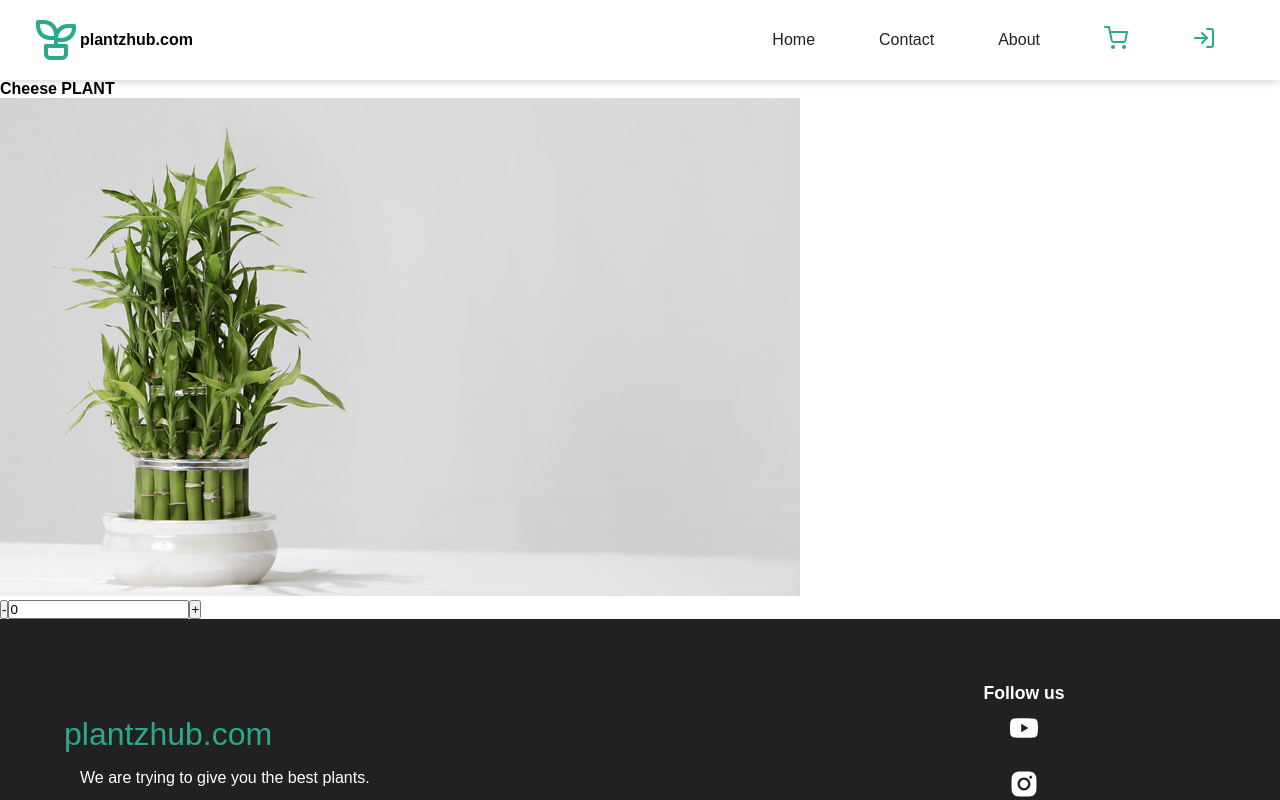
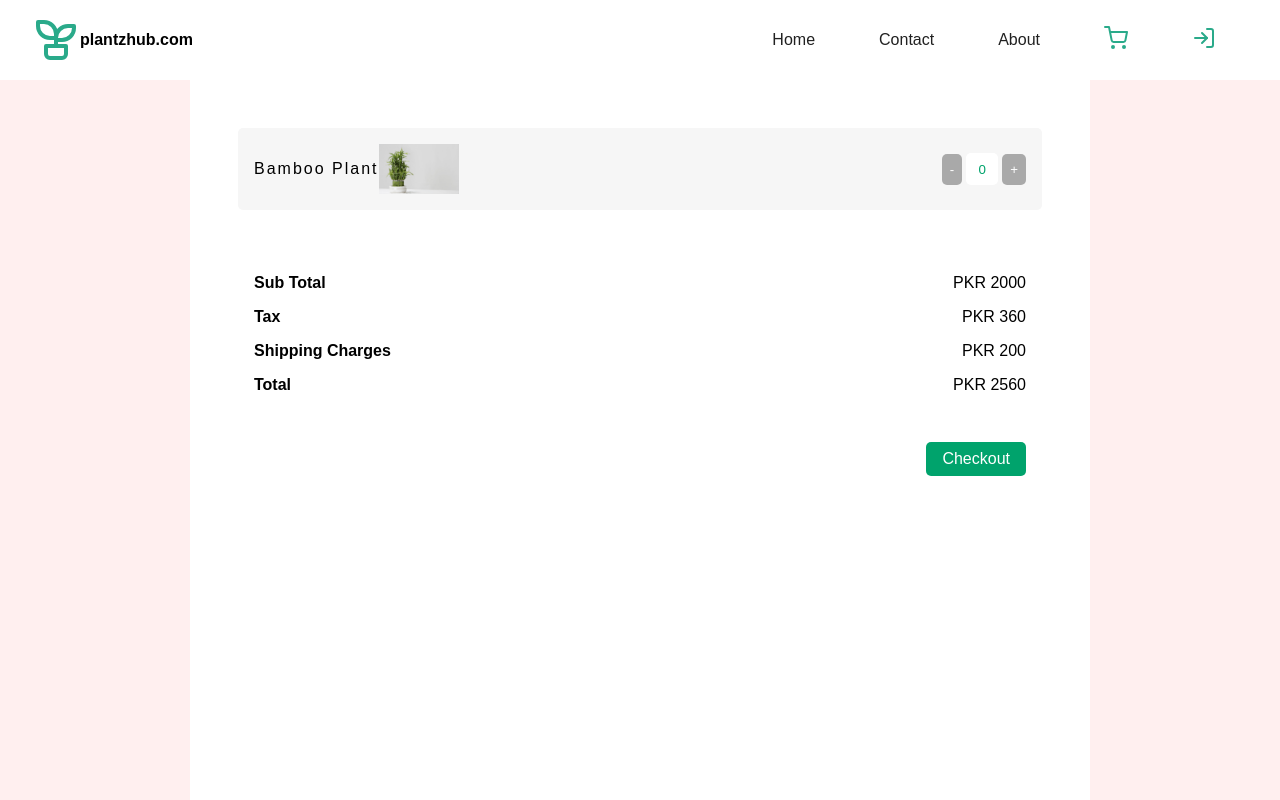
Before and after one commit to Matiz009/Final_Project, a React (Create React App) app in the folder frontend/: page /cart in a window 1280 px wide. Shown: the top 800 px of the page. Built offline with nearby package versions, Linux system fonts and the light colour scheme.

Commit message:
2:3:30 half completed

```diff
--- a/frontend/src/App.js
+++ b/frontend/src/App.js
@@ -3,8 +3,9 @@
 import Header from "./components/layouts/Header";
 import Home from "./components/home/home";
 import Contact from "./components/Contact/Contact";
+import Footer from "./components/layouts/Footer";
 import Cart from "./components/Cart/Cart";
-
+import Shipping from "./components/Cart/Shipping";
 //style sheets
 import "./styles/header.scss";
 import "./styles/home.scss";
@@ -13,7 +14,8 @@
 import "./styles/menu.scss";
 import "./styles/contact.scss";
 import "./styles/cart.scss";
-import Footer from "./components/layouts/Footer";
+import "./styles/shipping.scss";
+
 function App() {
   return (
     <div className="App">
@@ -29,6 +31,9 @@
           <Route path="/cart" element={<Cart />}>
             {" "}
           </Route>{" "}
+          <Route path="/shipping" element={<Shipping />}>
+            {" "}
+          </Route>{" "}
         </Routes>{" "}
         <Footer />
       </Router>{" "}
--- a/frontend/src/components/Cart/Cart.jsx
+++ b/frontend/src/components/Cart/Cart.jsx
@@ -1,4 +1,5 @@
 import React from "react";
+import { Link } from "react-router-dom";
 import bamboo from "../../assets/bamboo.jpg";
 
 const CartItem = ({ value, title, img, increment, decrement }) => (
@@ -25,12 +26,31 @@
     <section className="cart">
       <main>
         <CartItem
-          title={"Cheese PLANT"}
+          title={"Bamboo Plant"}
           img={bamboo}
           value={0}
           increment={() => increment(1)}
           decrement={() => decrement(1)}
         />
+        <article>
+          <div>
+            <h4>Sub Total</h4>
+            <p>PKR {2000}</p>
+          </div>
+          <div>
+            <h4>Tax</h4>
+            <p>PKR {2000 * 0.18}</p>
+          </div>
+          <div>
+            <h4>Shipping Charges</h4>
+            <p>PKR {200}</p>
+          </div>
+          <div>
+            <h4>Total</h4>
+            <p>PKR {2000 + 200 + 2000 * 0.18}</p>
+          </div>
+          <Link to="/shipping">Checkout</Link>
+        </article>
       </main>
     </section>
   );
--- /dev/null
+++ b/frontend/src/components/Cart/Shipping.jsx
@@ -0,0 +1,6 @@
+import React from "react";
+const Shipping = () => {
+  return <div>Shipping</div>;
+};
+
+export default Shipping;
--- a/frontend/src/styles/cart.scss
+++ b/frontend/src/styles/cart.scss
@@ -1 +1,83 @@
 @import "colors";
+.cart {
+    background-color: $pink;
+    width: 100%;
+    height: 100vh;
+    >main {
+        height: 100%;
+        background-color: white;
+        max-width: 900px;
+        margin: auto;
+        padding: 2rem;
+        >article {
+            padding: 2rem;
+            >div {
+                display: flex;
+                justify-content: space-between;
+                margin: 1rem 0;
+            }
+            >a {
+                background-color: $jade;
+                color: white;
+                padding: 0.5rem 1rem;
+                text-align: center;
+                margin-top: 2rem;
+                border-radius: 5px;
+                float: right;
+            }
+        }
+    }
+}
+
+.cartItem {
+    background-color: rgb(246, 246, 246);
+    margin: 1rem;
+    display: flex;
+    align-items: center;
+    justify-content: space-between;
+    padding: 1rem;
+    border-radius: 5px;
+    >div {
+        display: flex;
+        align-items: center;
+        >h4 {
+            font-weight: 200;
+            letter-spacing: 2px;
+        }
+        >img {
+            height: 50px;
+        }
+        >input {
+            text-align: center;
+            width: 2rem;
+            height: 2rem;
+            padding: 0.5rem;
+            border: none;
+            margin: 0.25rem;
+            outline: none;
+            border-radius: 5px;
+            color: $jade;
+            &::-webkit-outer-spin-button,
+            &::-webkit-inner-spin-button {
+                -webkit-appearance: none;
+                margin: 0%;
+            }
+        }
+        >button {
+            cursor: pointer;
+            border: none;
+            padding: 0.5rem;
+            background-color: darkgray;
+            color: white;
+            border-radius: 5px;
+        }
+    }
+}
+
+@media screen and (max-width: 600px) {
+    .cart>main>article>a {
+        float: none;
+        display: block;
+        width: 100%;
+    }
+}
```
Also changed, not shown: frontend/src/styles/shipping.scss (added).
